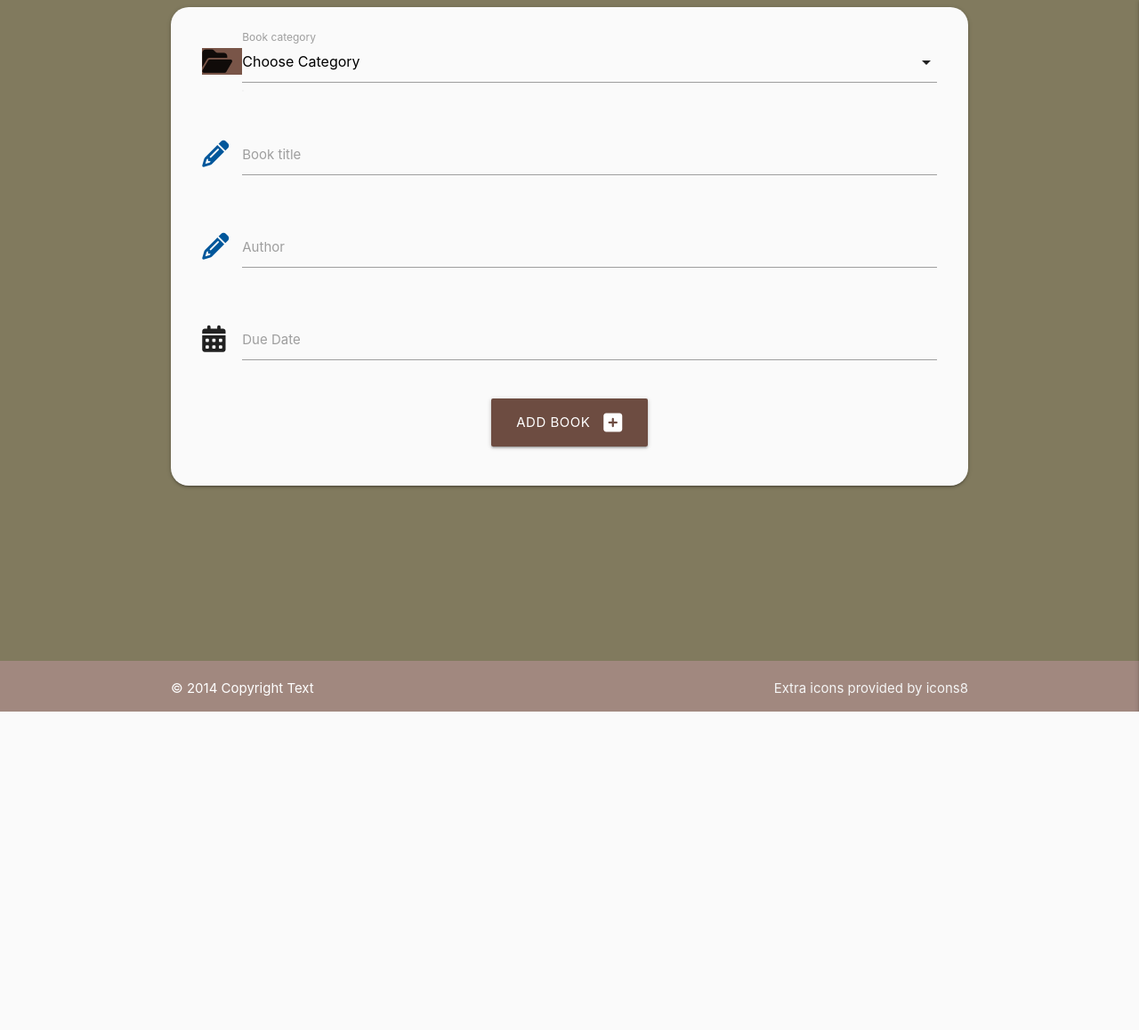
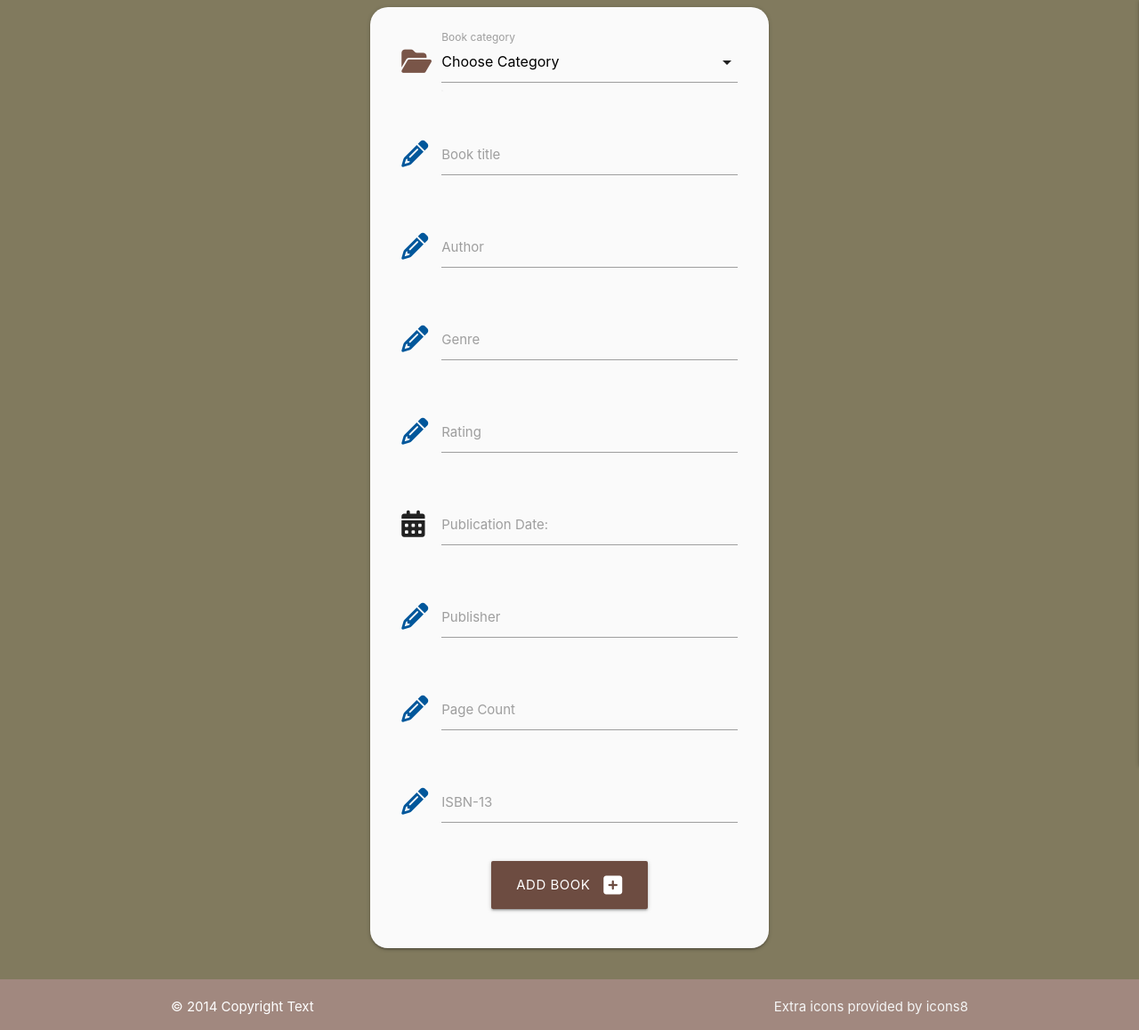
Before and after one commit to digimori/PersonalLibraryApp, a Flask app: page /add_book in a window 1280 px wide. Shown: the whole page at 89% size. Before the commit the page ends 800 px from the top, so only its background shows below. Run offline with Flask 2, Linux system fonts and the light colour scheme; data that the repository does not hold is empty; some libraries are stand-ins or nearby versions.

Commit message:
Extra fields added to add_book function. Modal on edit button on books populated with form.

```diff
--- a/app.py
+++ b/app.py
@@ -109,17 +109,23 @@ def logout():
 def add_book():
     if request.method == "POST":
         book = {
+            "category_name": request.form.get("category_name"),
             "title": request.form.get("title"),
             "author": request.form.get("author"),
             "genre": request.form.get("genre"),
+            "rating": request.form.get("rating"),
             "release_date": request.form.get("release_date"),
-        }
-        mongo.db.booksread.insert_one(book)
+            "publisher": request.form.get("publisher"),
+            "page_count": request.form.get("page_count"),
+            "isbn": request.form.get("isbn")
+            }
+        mongo.db.bookstoberead.insert_one(book)
+
         flash("Book Successfully Added")
-        return redirect(url_for("get_books"))
+        return redirect(url_for("add_book"))
 
-    bookcat = mongo.db.booksread.find().sort("booksread", 1)
-    return render_template("add_book.html", booksread=bookcat)
+    bookcat = mongo.db.reading_list.find().sort("category_name", 1)
+    return render_template("add_book.html", reading_list=bookcat)
 
 
 if __name__ == "__main__":
--- a/templates/add_book.html
+++ b/templates/add_book.html
@@ -1,15 +1,17 @@
 {% extends "base.html" %}
 {% block content %}
 
+<div class="row outercontainer">
+    <div class="col s12 m6 offset-m3">
 <div class="row card-panel grey lighten-5">
     <form class="col s12" method="POST" action="{{ url_for('add_book') }}">
         <!-- category selection -->
         <div class="row">
             <div class="input-field col s12">
-                <i class="fas fa-folder-open prefix brown"></i>
+                <i class="fas fa-folder-open prefix brown-text"></i>
                 <select id="category_name" name="category_name" class="validate" required>
                     <option value="" disabled selected>Choose Category</option>
-                    {% for category in categories %}
+                    {% for category in reading_list %}
                         <option value="{{ category.category_name }}">{{ category.category_name }}</option>
                     {% endfor %}
                 </select>
@@ -33,12 +35,53 @@
                 <label for="author">Author</label>
             </div>
         </div>
-        <!-- due date picker -->
+        <div class="row">
+            <div class="input-field col s12">
+                <i class="fas fa-pencil-alt prefix light-blue-text text-darken-4"></i>
+                <input id="genre" name="genre" minlength="5" maxlength="50"
+                    type="text" class="validate" required>
+                <label for="genre">Genre</label>
+            </div>
+        </div>
+        <div class="row">
+            <div class="input-field col s12">
+                <i class="fas fa-pencil-alt prefix light-blue-text text-darken-4"></i>
+                <input id="rating" name="rating" minlength="5" maxlength="50"
+                    type="text" class="validate" required>
+                <label for="rating">Rating</label>
+            </div>
+        </div>
+        <!-- Release Date Picker -->
         <div class="row">
             <div class="input-field col s12">
                 <i class="fas fa-calendar-alt prefix light-brown-text text-darken-4"></i>
                 <input id="release_date" name="release_date" type="text" class="datepicker validate" required>
-                <label for="release_date">Due Date</label>
+                <label for="release_date">Publication Date:</label>
+            </div>
+        </div>
+
+        <div class="row">
+            <div class="input-field col s12">
+                <i class="fas fa-pencil-alt prefix light-blue-text text-darken-4"></i>
+                <input id="publisher" name="publisher" minlength="5" maxlength="50"
+                    type="text" class="validate" required>
+                <label for="publisher">Publisher</label>
+            </div>
+        </div>
+        <div class="row">
+            <div class="input-field col s12">
+                <i class="fas fa-pencil-alt prefix light-blue-text text-darken-4"></i>
+                <input id="page_count" name="page_count" minlength="5" maxlength="50"
+                    type="text" class="validate" required>
+                <label for="page_count">Page Count</label>
+            </div>
+        </div>
+        <div class="row">
+            <div class="input-field col s12">
+                <i class="fas fa-pencil-alt prefix light-blue-text text-darken-4"></i>
+                <input id="isbn" name="isbn" minlength="5" maxlength="50"
+                    type="text" class="validate" required>
+                <label for="isbn">ISBN-13</label>
             </div>
         </div>
         <!-- submit button -->
@@ -50,7 +93,6 @@
             </div>
         </div>
     </form>
-</div>
-
+</div></div></div>
 
 {% endblock %}
--- a/templates/index.html
+++ b/templates/index.html
@@ -6,7 +6,7 @@
 <div class="card col s12 m4 offset-m4">
     <div class="card-content center-align">
       <h4>Welcome to my personal library</h4>
-         <p>A handy tool to keep track of your reading list, what you've read, want to read and pre-orders</p>
+         <p>A handy tool to keep track of your reading list, what you've read and want to read.</p>
         <br>
         Please login below to continue:
     </div>
```
Also changed, not shown: templates/profile.html (+44 -0 lines).
